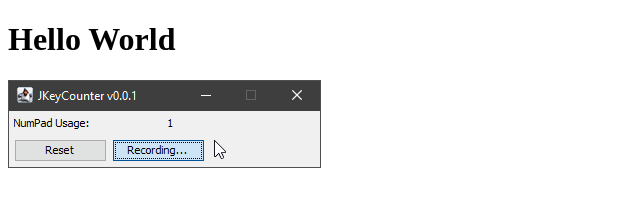
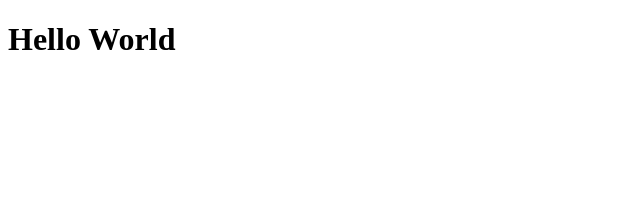
Before and after one commit to guilhermetrovo/guilhermetrovo.github.io, a plain HTML site: page index.html in a window 1280 px wide. Shown: the whole page, without its empty margins (0-640 px from the left). Drawn offline with Linux system fonts and the light colour scheme.

Commit message:
Deleted static jkeycounter image, it worked and GH serves the image...

```diff
--- a/index.html
+++ b/index.html
@@ -2,6 +2,5 @@
 <html>
     <body>
         <h1>Hello World</h1>
-        <img src="./jkeycounter.gif" width="313px" height="88px" />
     </body>
 </html>
```
Also changed, not shown: jkeycounter.gif (deleted).
